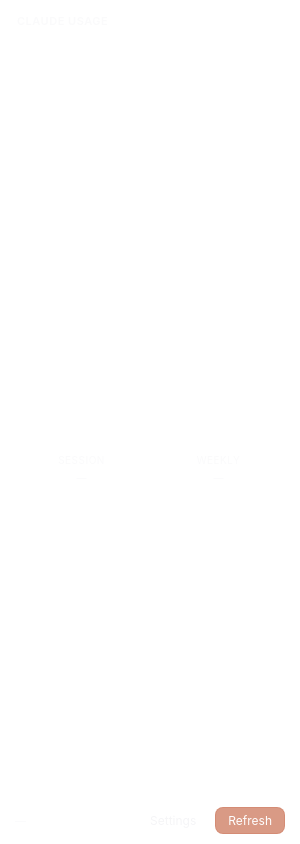
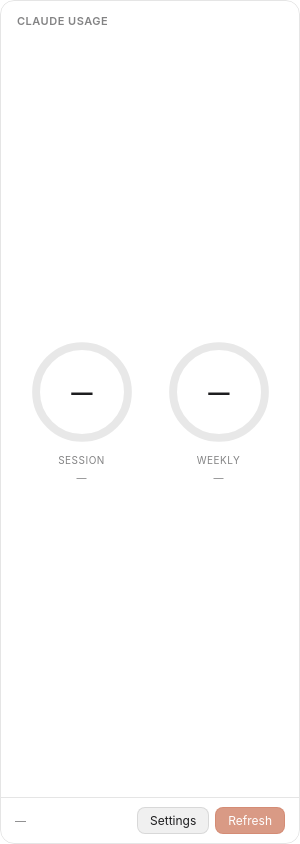
Before and after one commit to adrian1lara/claude-status-bar, an Electron app: page renderer/popover.html in a window 300 px wide. Drawn offline with Linux system fonts and the light colour scheme; no server answers.

Commit message:
fix: prevent Space switch, sleep/wake popover, and update vibrancy
- showInactive() + deferred focus() prevents macOS Space switch on tray click
- handleResume() destroys popover on wake; recreated fresh on next click
- togglePopover() guards isDestroyed() so stale windows don't silently fail
- vibrancy: 'sidebar' replaces 'hud' for modern macOS frosted glass
- popover.html: light mode color adaptation via prefers-color-scheme
- SVG ring text uses currentColor, track uses neutral gray (works light+dark)

```diff
--- a/package.json
+++ b/package.json
@@ -1,6 +1,6 @@
 {
   "name": "claude-usage-bar",
-  "version": "1.0.5",
+  "version": "1.0.6",
   "description": "Menu bar / system tray app showing Claude API usage in real time",
   "main": "main.js",
   "author": "Adrian Lara",
@@ -18,6 +18,8 @@
     "electron-builder": "^26.8.1"
   },
   "pnpm": {
-    "onlyBuiltDependencies": ["electron"]
+    "onlyBuiltDependencies": [
+      "electron"
+    ]
   }
 }
--- a/renderer/popover.html
+++ b/renderer/popover.html
@@ -116,6 +116,15 @@
       color: #fff;
     }
     button.primary:hover { background: rgba(184, 106, 79, 0.9); }
+    @media (prefers-color-scheme: light) {
+      :root {
+        --text: #1d1d1f;
+        --muted: rgba(29, 29, 31, 0.55);
+        --separator: rgba(0, 0, 0, 0.1);
+        --surface: rgba(0, 0, 0, 0.06);
+        --surface-hover: rgba(0, 0, 0, 0.12);
+      }
+    }
   </style>
 </head>
 <body>
@@ -135,13 +144,13 @@
         <!-- Session ring -->
         <div class="ring-group">
           <svg class="ring-svg" viewBox="0 0 100 100">
-            <circle fill="none" stroke="rgba(255,255,255,0.1)" stroke-width="7" cx="50" cy="50" r="41"/>
+            <circle fill="none" stroke="rgba(128,128,128,0.18)" stroke-width="7" cx="50" cy="50" r="41"/>
             <circle class="ring-arc" id="sessionArc" fill="none" stroke="#3fb950" stroke-width="7"
               stroke-linecap="round" cx="50" cy="50" r="41"
               stroke-dasharray="257.6" stroke-dashoffset="257.6"
               transform="rotate(-90 50 50)"/>
             <text id="sessionPct" x="50" y="50" text-anchor="middle" dominant-baseline="central"
-              font-size="19" font-weight="700" font-family="-apple-system,sans-serif" fill="white">—</text>
+              font-size="19" font-weight="700" font-family="-apple-system,sans-serif" fill="currentColor">—</text>
           </svg>
           <div class="ring-label">Session</div>
           <div class="ring-meta" id="sessionReset">—</div>
@@ -150,13 +159,13 @@
         <!-- Weekly ring -->
         <div class="ring-group">
           <svg class="ring-svg" viewBox="0 0 100 100">
-            <circle fill="none" stroke="rgba(255,255,255,0.1)" stroke-width="7" cx="50" cy="50" r="41"/>
+            <circle fill="none" stroke="rgba(128,128,128,0.18)" stroke-width="7" cx="50" cy="50" r="41"/>
             <circle class="ring-arc" id="weeklyArc" fill="none" stroke="#3fb950" stroke-width="7"
               stroke-linecap="round" cx="50" cy="50" r="41"
               stroke-dasharray="257.6" stroke-dashoffset="257.6"
               transform="rotate(-90 50 50)"/>
             <text id="weeklyPct" x="50" y="50" text-anchor="middle" dominant-baseline="central"
-              font-size="19" font-weight="700" font-family="-apple-system,sans-serif" fill="white">—</text>
+              font-size="19" font-weight="700" font-family="-apple-system,sans-serif" fill="currentColor">—</text>
           </svg>
           <div class="ring-label">Weekly</div>
           <div class="ring-meta" id="weeklyReset">—</div>
```
Also changed, not shown: main.js (+22 -5 lines).
